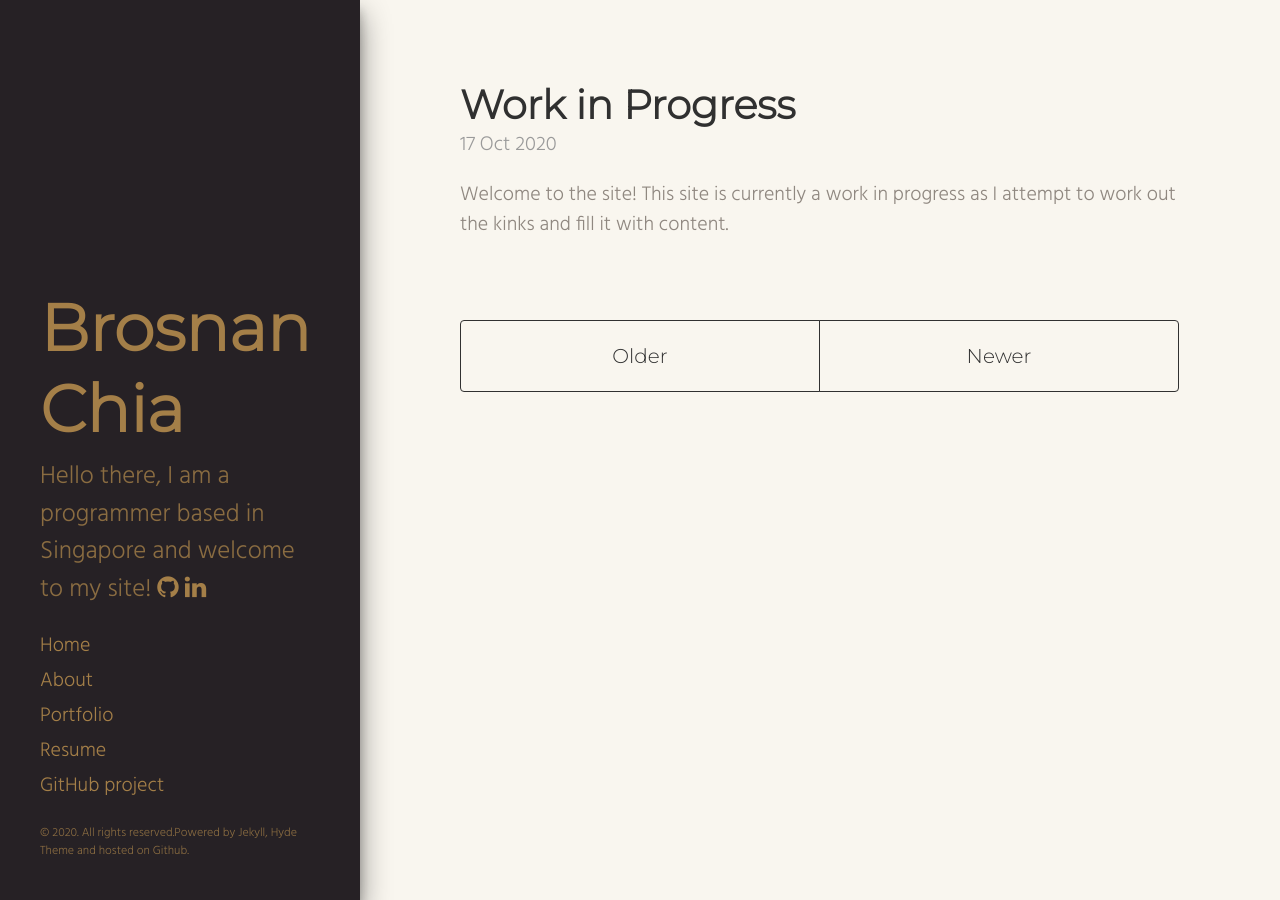
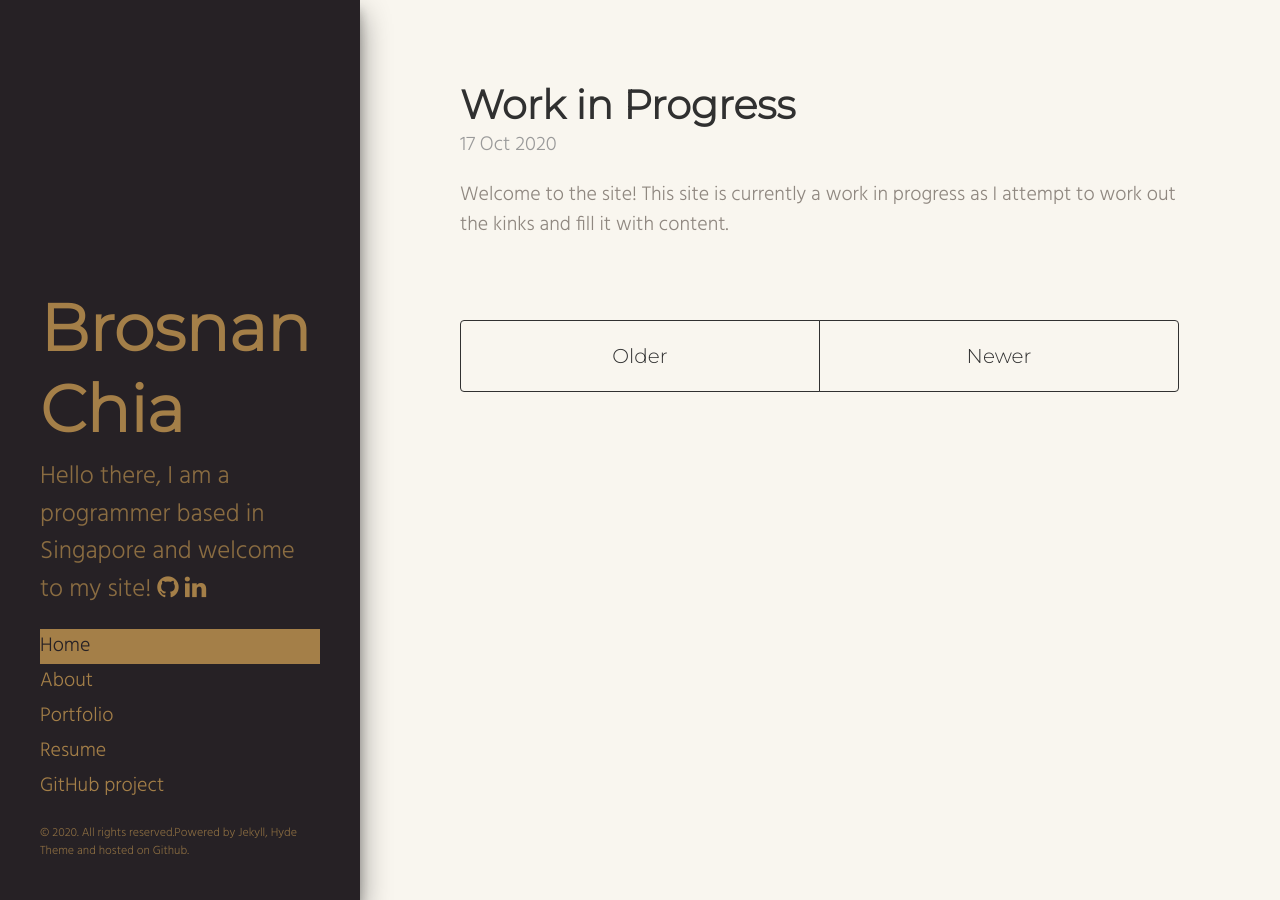
Before and after one commit to broscew/broscew.github.io, a Jekyll site: the page built from index.html, in a window 1280 px wide. Built offline with Jekyll 4.4.1, drawn with Linux system fonts in a browser that asks for light colours; the list of posts is cut into pages by our own code.

Commit message:
retry tab highlight

```diff
--- a/_includes/sidebar.html
+++ b/_includes/sidebar.html
@@ -6,7 +6,7 @@
     </div>
 
     <nav class="sidebar-nav">
-      <a class="sidebar-nav-item{% if page.url == site.baseurl %} active{% endif %}" href="https://broscew.github.io">Home</a>
+      <a class="sidebar-nav-item{% if page.url == '/' %} active{% endif %}" href="/">Home</a>
 
       {% comment %}
         The code below dynamically generates a sidebar nav of pages with
--- a/public/css/hyde.css
+++ b/public/css/hyde.css
@@ -106,6 +106,8 @@
   color: #262125;
 }
 .sidebar-nav-item.active {
+  color: #262125;
+  background-color: #a47f48;
 }
 
 .sidebar-footer {
```
